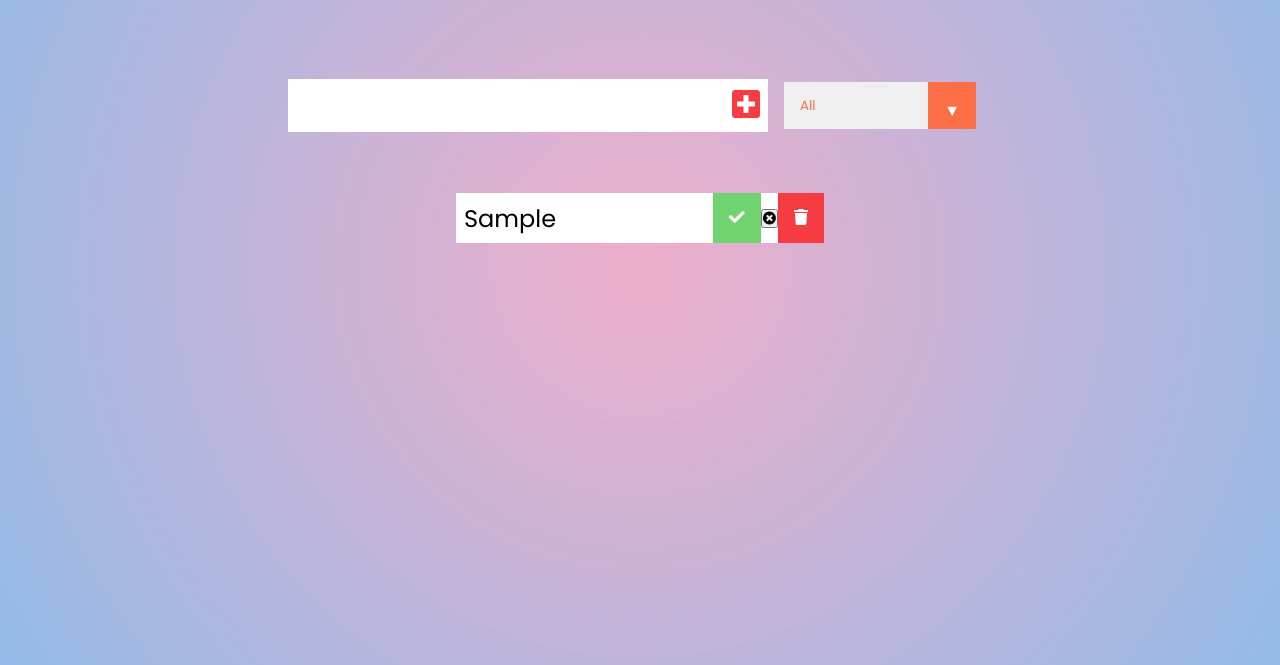
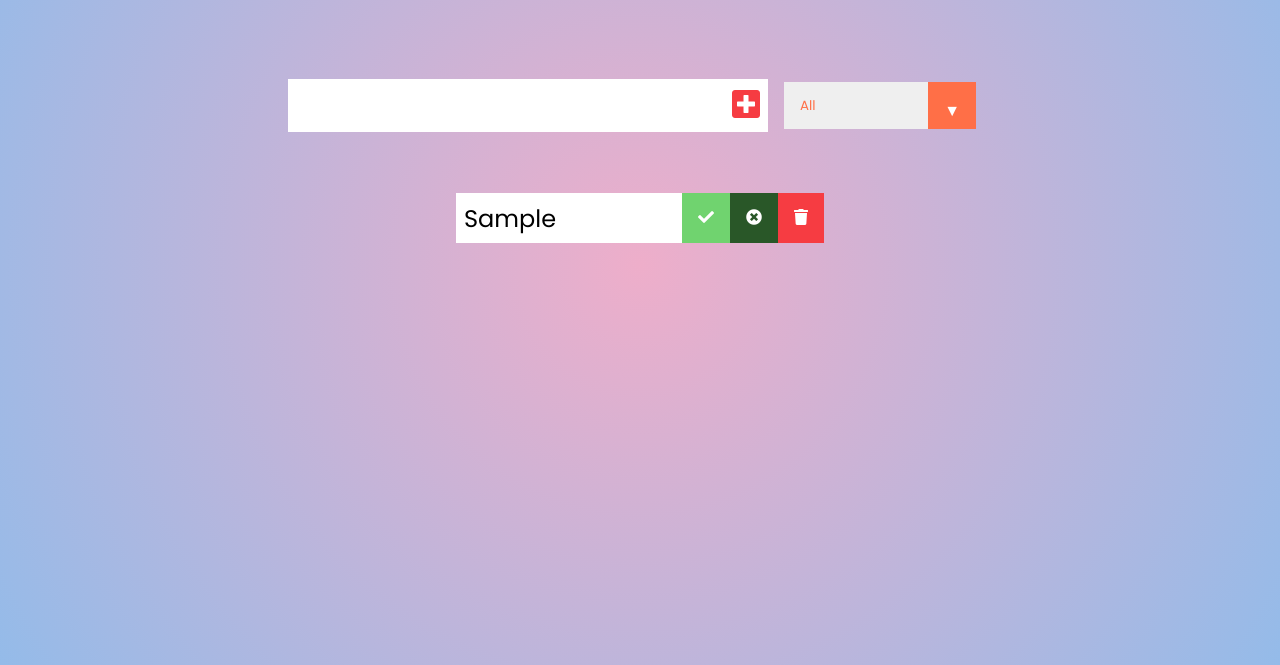
Before and after one commit to foxcyloxcy/Sticky-Notes, a plain HTML site: page index.html in a window 1280 px wide. Both pictures are taken after typing "Sample" into the empty fields and a click on the button 746 px from the left and 240 px from the top of the page. Shown: the part 135-800 px from the top of the page. Drawn offline with Linux system fonts and the light colour scheme.

Commit message:
Update add styling for close button

```diff
--- a/style.css
+++ b/style.css
@@ -132,7 +132,7 @@ select {
 }
 
 /* Styling the trash button  */
-.trash-btn , .complete-btn {
+.trash-btn , .complete-btn, .uncomplete-btn {
     background-color: #f63c42;
     color: white;
     border: none;
@@ -143,6 +143,10 @@ select {
 /* Styling the complete-btn */
 .complete-btn {
     background-color: #70d36f;
+}
+
+.uncomplete-btn {
+    background-color: #295728;
 }
 .todo-item {
     padding: 0rem 0.5rem;
@@ -160,6 +164,6 @@ select {
 }
 
 /* Styling the trash and check icons */
-.fa-trash , .fa-check {
+.fa-trash , .fa-check , .fa-x {
     pointer-events: none;
 }
```
